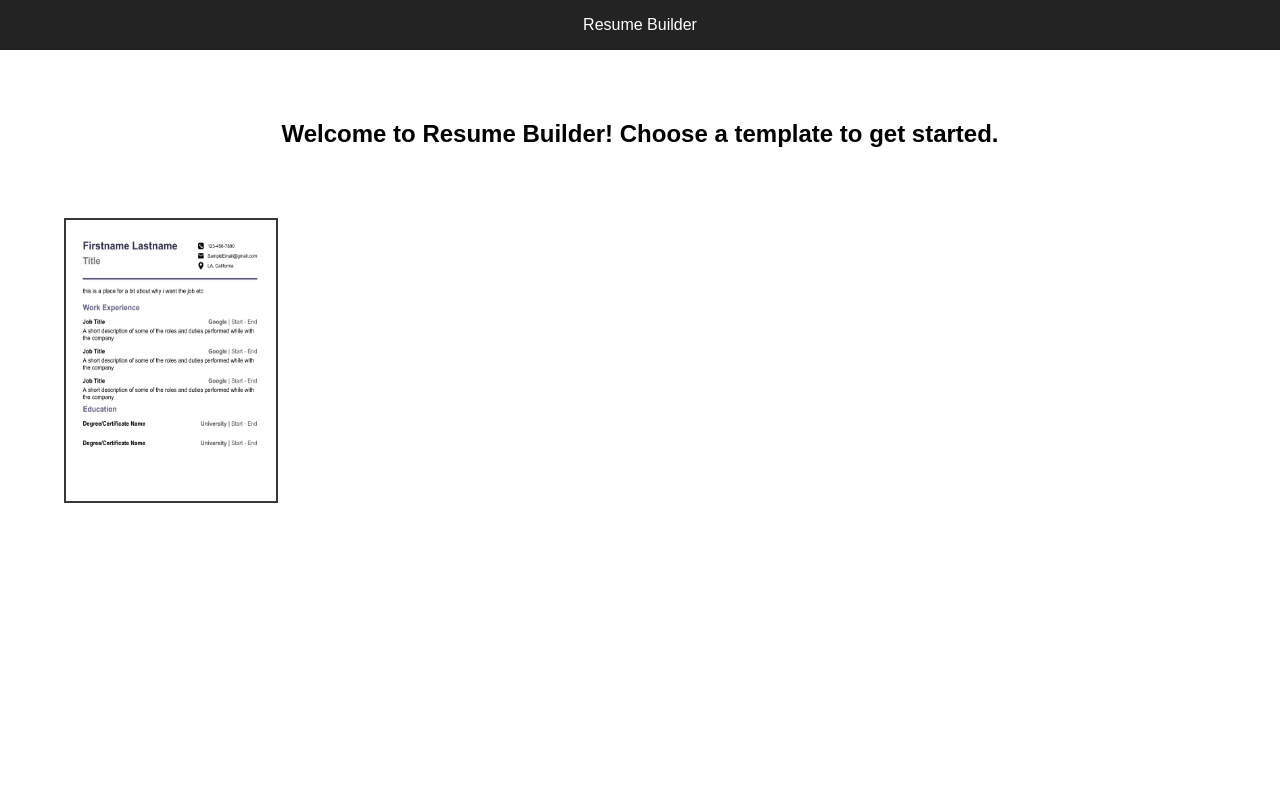
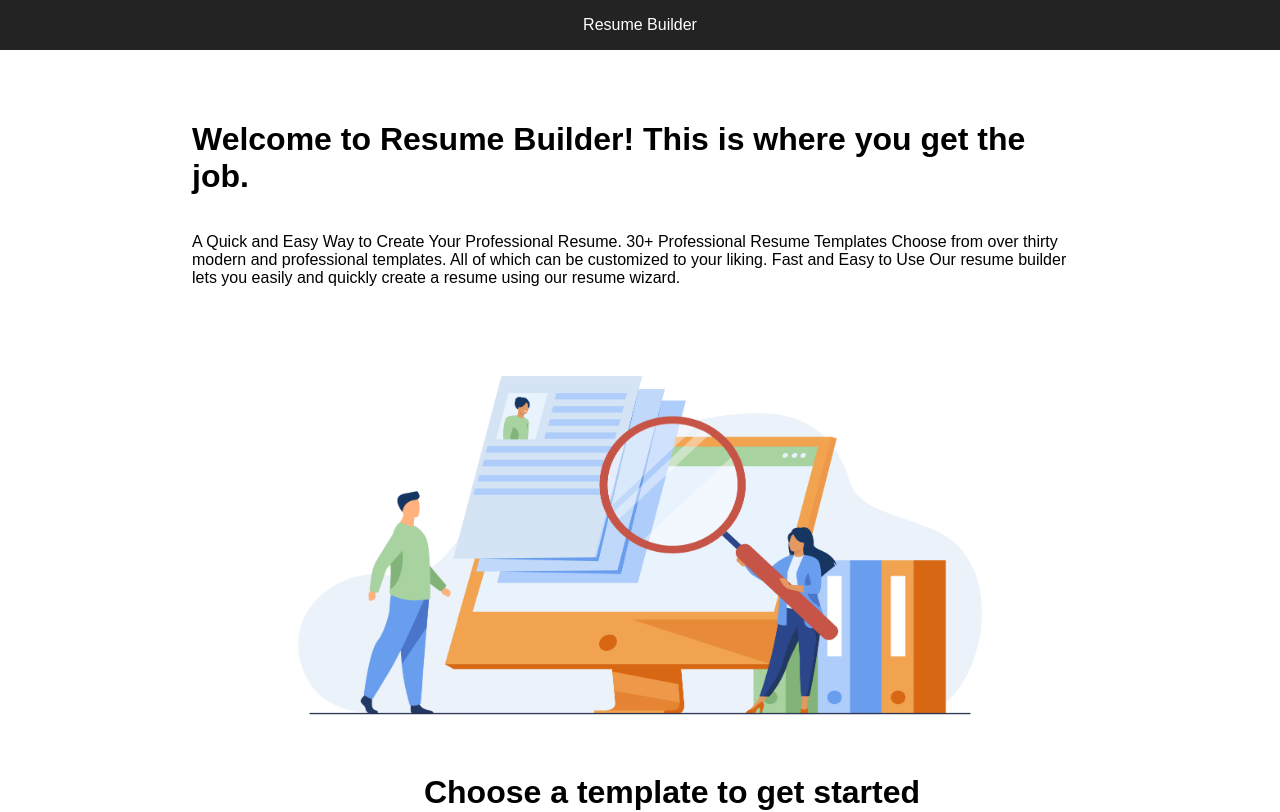
Before and after one commit to lifeofbry19/cv-project, a React (Create React App) app: page / in a window 1280 px wide. Shown: the top 812 px of the page. Built offline with nearby package versions, Linux system fonts and the light colour scheme.

Commit message:
initial home page styling

```diff
--- a/src/index.css
+++ b/src/index.css
@@ -25,17 +25,39 @@ nav {
   justify-content: center;
 }
 
+.home-image {
+  min-height: 400px;
+  height: max(400px, 60vh);
+  width: max(500px, 60%);
+}
+.home-img-wrapper {
+  width: 100%;
+  height: 400px;
+  display: flex;
+  justify-content: center;
+  align-items: center;
+}
+
 .welcome-text {
   display: flex;
   justify-content: center;
   align-items: center;
+  flex-direction: column;
   margin: 50px;
   margin-top: 100px;
+  max-width: 70%;
+  align-self: center;
 }
 .templates {
   display: flex;
   margin-left: 5%;
+  flex-direction: column;
+  gap: 50px;
 }
+.templates > h1 {
+  align-self: center;
+}
+
 .templates > a > img {
   height: 266px;
   width: 200px;
--- a/src/pages/Home.js
+++ b/src/pages/Home.js
@@ -1,14 +1,26 @@
 import React from "react";
 import ResumeTemplate1 from "../ResumeTemplate1.png";
+import HomeImg from "../HomeImg.jpg";
 
 const Home = () => {
   return (
     <div className="home-page">
       <nav className="home-header">Resume Builder</nav>
       <div className="welcome-text">
-        <h2>Welcome to Resume Builder! Choose a template to get started.</h2>
+        <h1>Welcome to Resume Builder! This is where you get the job.</h1>
+        <p>
+          A Quick and Easy Way to Create Your Professional Resume. 30+
+          Professional Resume Templates Choose from over thirty modern and
+          professional templates. All of which can be customized to your liking.
+          Fast and Easy to Use Our resume builder lets you easily and quickly
+          create a resume using our resume wizard.
+        </p>
+      </div>
+      <div className="home-img-wrapper">
+        <img className="home-image" src={HomeImg} alt="" />
       </div>
       <div className="templates">
+        <h1>Choose a template to get started</h1>
         <a href="/resume-builder">
           <img src={ResumeTemplate1} alt="" />
         </a>
```
Also changed, not shown: src/HomeImg.jpg (added).
